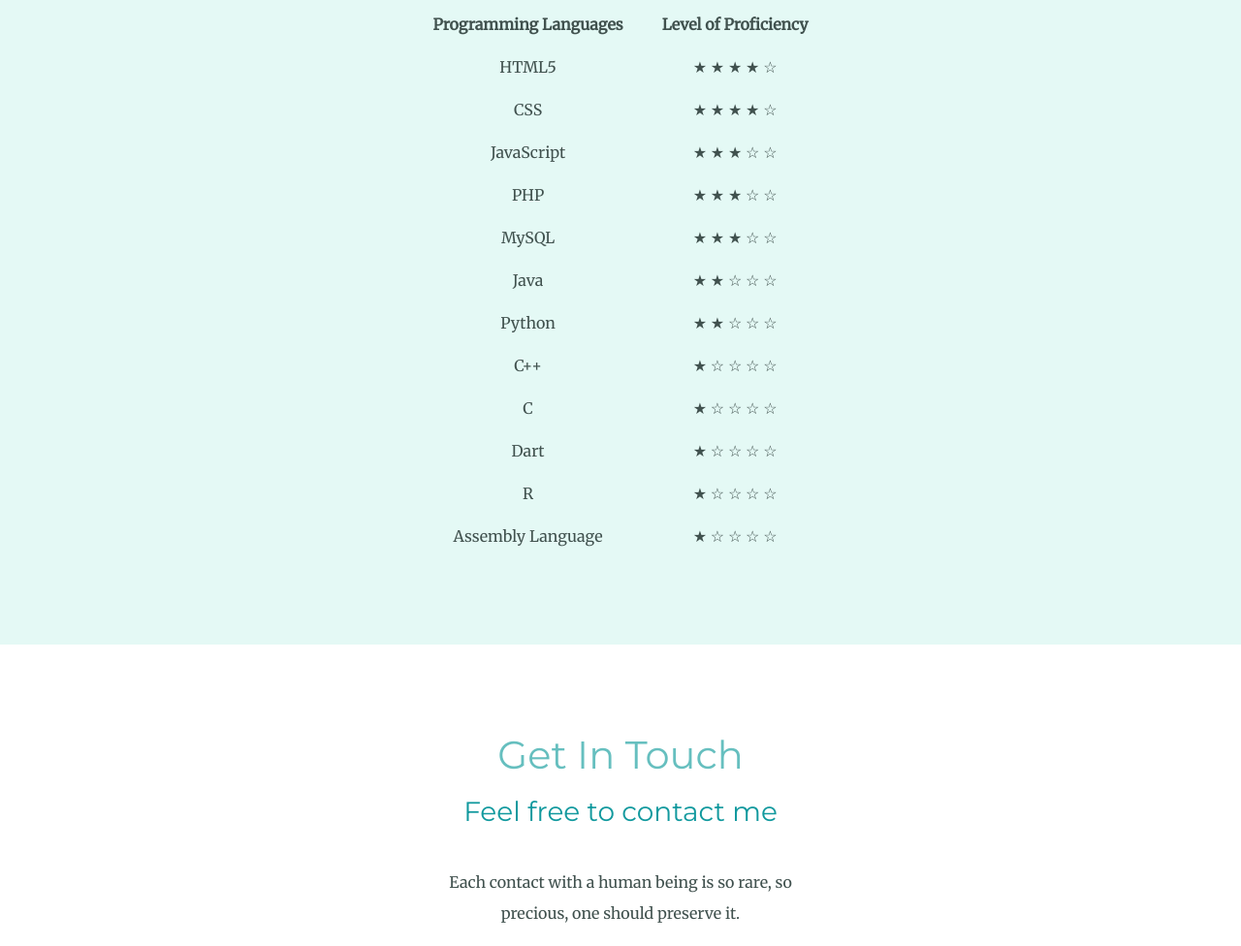
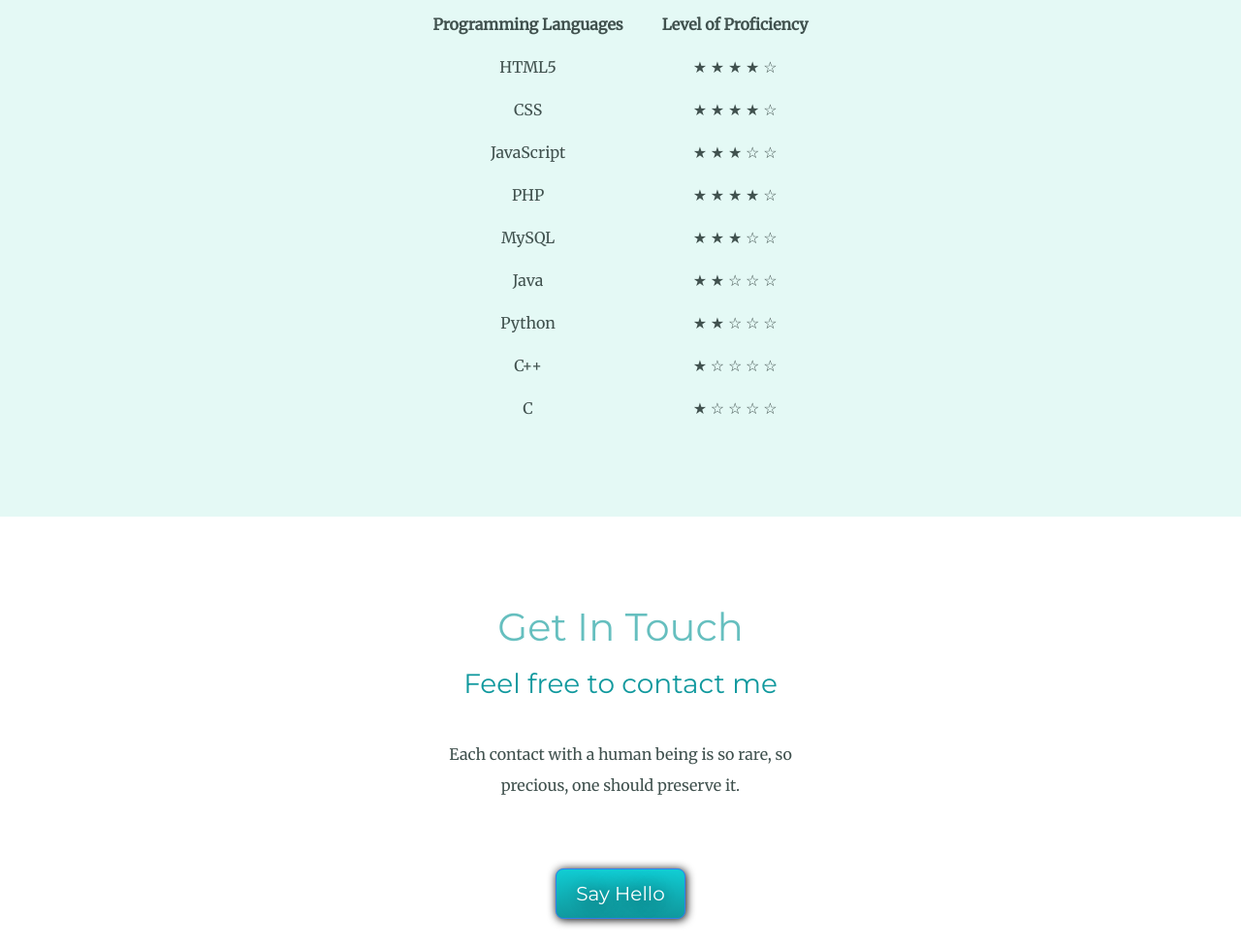
Before and after one commit to aimanrazali/udemy-portfolio, a plain HTML site: page index.html in a window 1280 px wide. Shown: the part 2756-3732 px from the top of the page at 97% size. Drawn offline with nearby package versions, Linux system fonts and the light colour scheme.

Commit message:
Update index.html

```diff
--- a/index.html
+++ b/index.html
@@ -180,7 +180,7 @@
           </tr>
           <tr>
             <td>PHP</td>
-            <td>★ ★ ★ ☆ ☆</td>
+            <td>★ ★ ★ ★ ☆</td>
           </tr>
           <tr>
             <td>MySQL</td>
@@ -203,7 +203,7 @@
             <td>★ ☆ ☆ ☆ ☆</td>
           </tr>
           <tr>
-            <td>Dart</td>
+<!--             <td>Dart</td>
             <td>★ ☆ ☆ ☆ ☆</td>
           </tr>
           <tr>
@@ -213,7 +213,7 @@
           <tr>
             <td>Assembly Language</td>
             <td>★ ☆ ☆ ☆ ☆</td>
-          </tr>
+          </tr> -->
         </tbody>
       </table>
     </div>
```
